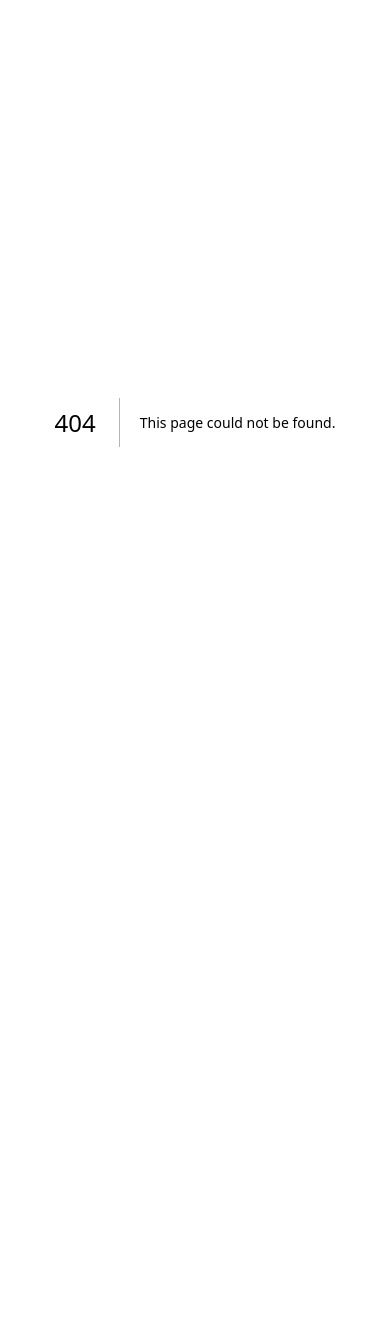
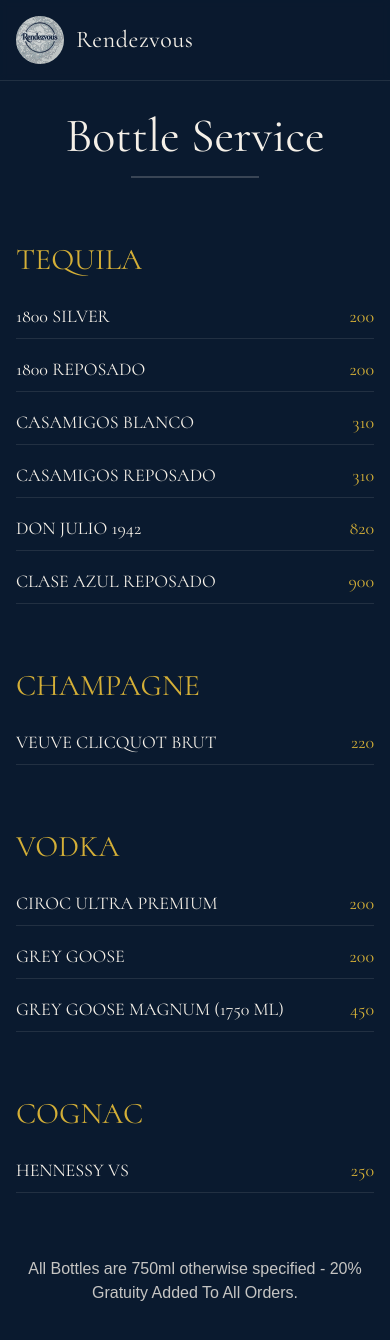
Before and after one commit to raeeceip/rendezvous, a Next.js app: page /cocktails in a window 390 px wide. Before the commit this address had no page. Shown: the top 1340 px of the page. Before the commit the page ends 844 px from the top, so only its background shows below. Built offline with nearby package versions, Linux system fonts and the light colour scheme.

Commit message:
feat: create CocktailsPage component with animated menu display and responsive design

```diff
--- /dev/null
+++ b/src/app/cocktails/page.tsx
@@ -0,0 +1,105 @@
+'use client';
+
+import { motion } from 'framer-motion';
+import Image from 'next/image';
+import Link from 'next/link';
+
+const CocktailsPage = () => {
+  const fadeIn = {
+    initial: { opacity: 0, y: 20 },
+    animate: { opacity: 1, y: 0 },
+    transition: { duration: 0.6 }
+  };
+
+  const cocktailMenu = [
+    { category: "TEQUILA", items: [
+      { name: "1800 SILVER", price: 200 },
+      { name: "1800 REPOSADO", price: 200 },
+      { name: "CASAMIGOS BLANCO", price: 310 },
+      { name: "CASAMIGOS REPOSADO", price: 310 },
+      { name: "DON JULIO 1942", price: 820 },
+      { name: "CLASE AZUL REPOSADO", price: 900 }
+    ]},
+    { category: "CHAMPAGNE", items: [
+      { name: "VEUVE CLICQUOT BRUT", price: 220 }
+    ]},
+    { category: "VODKA", items: [
+      { name: "CIROC ULTRA PREMIUM", price: 200 },
+      { name: "GREY GOOSE", price: 200 },
+      { name: "GREY GOOSE MAGNUM (1750 ML)", price: 450 }
+    ]},
+    { category: "COGNAC", items: [
+      { name: "HENNESSY VS", price: 250 }
+    ]}
+  ];
+
+  return (
+    <div className="min-h-screen bg-[#0A1A2F] text-[#F5F0E8]">
+      {/* Header */}
+      <motion.header
+        initial={{ y: -100 }}
+        animate={{ y: 0 }}
+        transition={{ duration: 0.5 }}
+        className="fixed w-full bg-[#0A1A2F]/90 backdrop-blur-sm border-b border-[#F5F0E8]/10 z-50"
+      >
+        <div className="max-w-7xl mx-auto px-4 sm:px-6 lg:px-8">
+          <div className="flex justify-between items-center py-4">
+            <Link href="/" className="flex items-center space-x-3">
+              <div className="w-12 h-12">
+                <Image
+                  src="/logo.svg"
+                  alt="Rendezvous"
+                  width={48}
+                  height={48}
+                  className="w-full h-full rounded-full"
+                />
+              </div>
+              <span className="font-cormorant text-2xl tracking-wide">Rendezvous</span>
+            </Link>
+          </div>
+        </div>
+      </motion.header>
+
+      <div className="pt-28 pb-16 px-4 sm:px-6 lg:px-8 max-w-7xl mx-auto">
+        <motion.div {...fadeIn} className="text-center mb-16">
+          <h1 className="text-5xl md:text-7xl font-cormorant mb-4">Bottle Service</h1>
+          <div className="h-0.5 w-32 bg-[#F5F0E8]/20 mx-auto"></div>
+        </motion.div>
+
+        {/* Menu Grid */}
+        <div className="grid grid-cols-1 md:grid-cols-2 gap-16">
+          {cocktailMenu.map((section, index) => (
+            <motion.div
+              key={section.category}
+              initial={{ opacity: 0, y: 20 }}
+              animate={{ opacity: 1, y: 0 }}
+              transition={{ duration: 0.5, delay: index * 0.1 }}
+            >
+              <h2 className="text-3xl font-cormorant mb-6 text-[#D4AF37]">{section.category}</h2>
+              <div className="space-y-4">
+                {section.items.map((item, itemIndex) => (
+                  <div key={itemIndex} className="flex justify-between items-center border-b border-[#F5F0E8]/10 pb-2">
+                    <span className="text-lg font-cormorant">{item.name}</span>
+                    <span className="text-lg font-cormorant text-[#D4AF37]">{item.price}</span>
+                  </div>
+                ))}
+              </div>
+            </motion.div>
+          ))}
+        </div>
+
+        {/* Note */}
+        <motion.div
+          initial={{ opacity: 0, y: 20 }}
+          animate={{ opacity: 1, y: 0 }}
+          transition={{ duration: 0.5, delay: 0.5 }}
+          className="mt-16 text-center text-[#F5F0E8]/80"
+        >
+          <p>All Bottles are 750ml otherwise specified - 20% Gratuity Added To All Orders.</p>
+        </motion.div>
+      </div>
+    </div>
+  );
+};
+
+export default CocktailsPage;
--- a/src/app/page.tsx
+++ b/src/app/page.tsx
@@ -220,7 +220,7 @@ export default function HomePage() {
               <motion.div whileHover={{ scale: 1.05 }} whileTap={{ scale: 0.95 }}>
                 <Button
                   variant="outline"
-                  className="border-[#F5F0E8]/40 bg-[#0A1A2F]/50 text-[#F5F0E8] hover:bg-[#F5F0E8]/20 font-cormorant text-lg px-8 py-3"
+                  className="border-[#F5F0E8]/40 bg-[#0A1A2F]/70 text-[#D4AF37] hover:bg-[#F5F0E8]/20 hover:text-[#0A1A2F] font-cormorant text-lg px-8 py-3 transition-colors"
                   onClick={() => window.open(OPENTABLE_LINK, '_blank')}
                 >
                   Reserve a Table
@@ -231,7 +231,7 @@ export default function HomePage() {
                   <DialogTrigger asChild>
                     <Button
                       variant="outline"
-                      className="border-[#F5F0E8]/40 bg-[#0A1A2F]/50 w-full text-[#F5F0E8] hover:bg-[#F5F0E8]/20 font-cormorant text-lg px-8 py-3"
+                      className="border-[#F5F0E8]/40 bg-[#0A1A2F]/70 w-full text-[#D4AF37] hover:bg-[#F5F0E8]/20 hover:text-[#0A1A2F] font-cormorant text-lg px-8 py-3 transition-colors"
                     >
                       View Menus
                     </Button>
```
Also changed, not shown: src/components/ui/menu-selection-dialog.tsx (line endings or trailing spaces).
